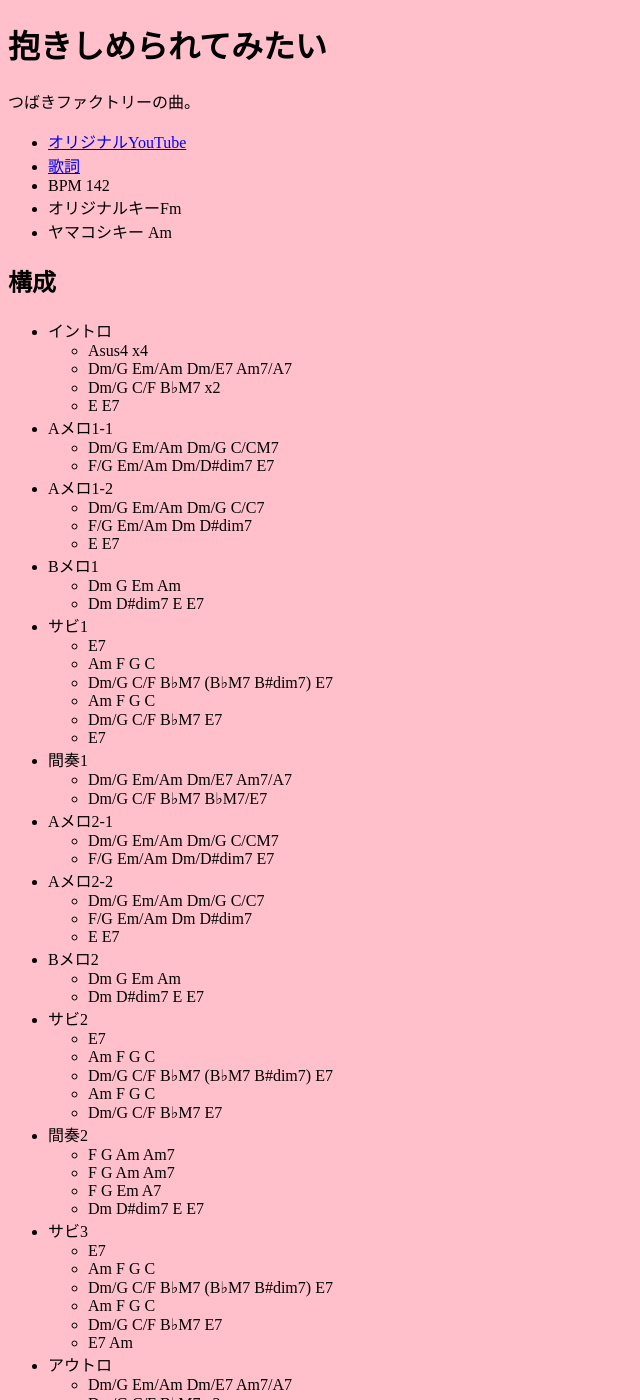
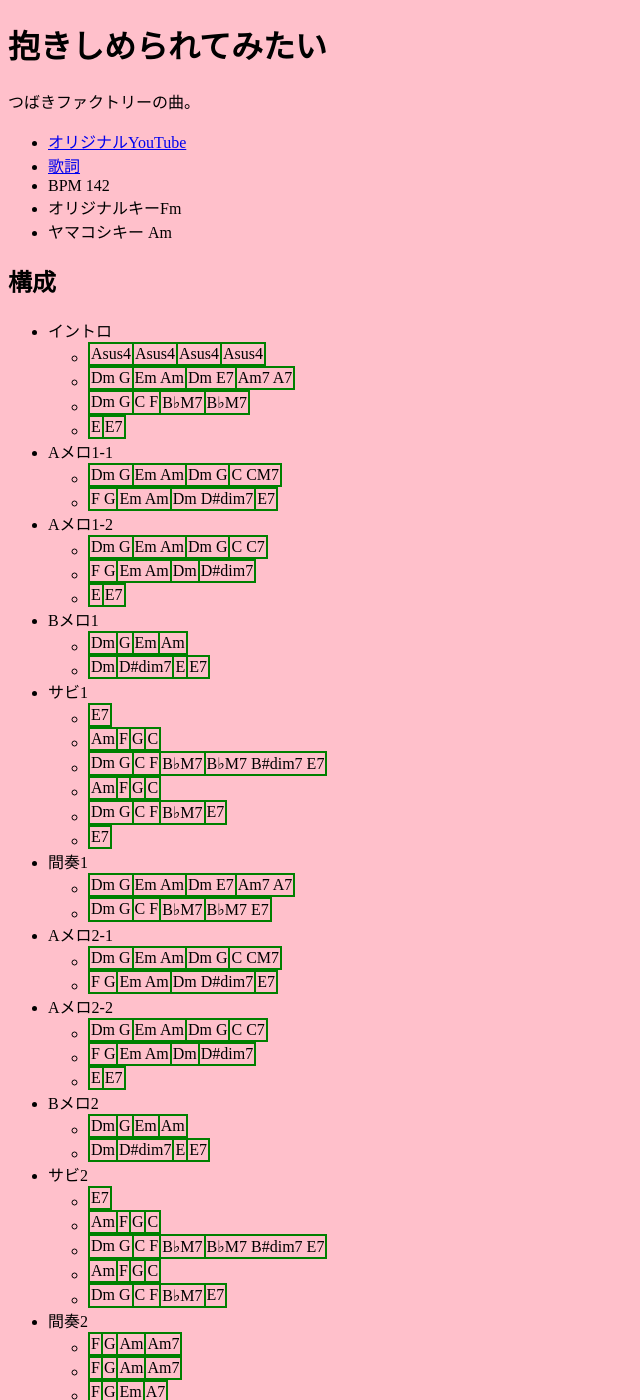
Before and after one commit to takaoyamakoshi/momochi, a Jekyll site: the page built from showtime/number/dakishimerarete_mitai.md, in a window 1280 px wide and 1400 px high. Shown: the whole window, without its empty margins (0-640 px from the left). Built offline with Jekyll 4.4.1, drawn with Linux system fonts in a browser that asks for light colours; our own code applies the rules of GitHub Pages for plain Markdown files; some of the changed text lies outside the part shown.

Commit message:
Update dakishimerarete_mitai.md

```diff
--- a/showtime/number/dakishimerarete_mitai.md
+++ b/showtime/number/dakishimerarete_mitai.md
@@ -11,63 +11,62 @@
 ## 構成
 
 - イントロ
-  - Asus4 x4
-  - Dm/G Em/Am Dm/E7 Am7/A7
-  - Dm/G C/F B♭M7 x2
-  - E E7
+  - | Asus4 | Asus4 | Asus4 | Asus4 |
+  - | Dm G | Em Am | Dm E7 | Am7 A7 |
+  - | Dm G | C F | B♭M7 | B♭M7 |
+  - | E | E7 |
 - Aメロ1-1
-  - Dm/G Em/Am Dm/G C/CM7
-  - F/G Em/Am Dm/D#dim7 E7
+  - | Dm G | Em Am | Dm G | C CM7 |
+  - | F G | Em Am | Dm D#dim7 | E7 |
 - Aメロ1-2
-  - Dm/G Em/Am Dm/G C/C7
-  - F/G Em/Am Dm D#dim7
-  - E E7
+  - | Dm G | Em Am | Dm G | C C7 |
+  - | F G | Em Am | Dm | D#dim7 |
+  - | E | E7 |
 - Bメロ1
-  - Dm G Em Am
-  - Dm D#dim7 E E7
+  - | Dm | G | Em | Am |
+  - | Dm | D#dim7 | E | E7 |
 - サビ1
-  - E7
-  - Am F G C
-  - Dm/G C/F B♭M7   (B♭M7 B#dim7) E7
-  - Am F G C
-  - Dm/G C/F B♭M7 E7
-  - E7
+  - | E7 |
+  - | Am | F | G | C |
+  - | Dm G | C F | B♭M7 | B♭M7 B#dim7 E7 |
+  - | Am | F | G | C |
+  - | Dm G | C F | B♭M7 | E7 |
+  - | E7 |
 - 間奏1
-  - Dm/G Em/Am Dm/E7 Am7/A7
-  - Dm/G C/F B♭M7 B♭M7/E7
+  - | Dm G | Em Am | Dm E7 | Am7 A7 |
+  - | Dm G | C F | B♭M7 | B♭M7 E7 |
 - Aメロ2-1
-  - Dm/G Em/Am Dm/G C/CM7
-  - F/G Em/Am Dm/D#dim7 E7
+  - | Dm G | Em Am | Dm G | C CM7 |
+  - | F G | Em Am | Dm D#dim7 | E7 |
 - Aメロ2-2
-  - Dm/G Em/Am Dm/G C/C7
-  - F/G Em/Am Dm D#dim7
-  - E E7
+  - | Dm G | Em Am | Dm G | C C7 |
+  - | F G | Em Am | Dm | D#dim7 |
+  - | E | E7 |
 - Bメロ2
-  - Dm G Em Am
-  - Dm D#dim7 E E7
+  - | Dm | G | Em | Am |
+  - | Dm | D#dim7 | E | E7 |
 - サビ2
-  - E7
-  - Am F G C
-  - Dm/G C/F B♭M7   (B♭M7 B#dim7) E7
-  - Am F G C
-  - Dm/G C/F B♭M7 E7
+  - | E7 |
+  - | Am | F | G | C |
+  - | Dm G | C F | B♭M7 | B♭M7 B#dim7 E7 |
+  - | Am | F | G | C |
+  - | Dm G | C F | B♭M7 | E7 |
 - 間奏2
-  - F G Am Am7
-  - F G Am Am7
-  - F G Em A7
-  - Dm D#dim7 E E7
+  - | F | G | Am | Am7 |
+  - | F | G | Am | Am7 |
+  - | F | G | Em | A7 |
+  - | Dm | D#dim7 | E | E7 |
 - サビ3
-  - E7
-  - Am F G C
-  - Dm/G C/F B♭M7   (B♭M7 B#dim7) E7
-  - Am F G C
-  - Dm/G C/F B♭M7 E7
-  - E7 Am
+  - | E7 |
+  - | Am | F | G | C |
+  - | Dm G | C F | B♭M7 | B♭M7 B#dim7 E7 |
+  - | Am | F | G | C |
+  - | Dm G | C F | B♭M7 | E7 |
+  - | E7 | Am |
 - アウトロ
-  - Dm/G Em/Am Dm/E7 Am7/A7
-  - Dm/G C/F B♭M7 x2
-  - E7 x2
-  - F x2
+  - | Dm G | Em Am | Dm E7 | Am7 A7 |
+  - | Dm G | C F | B♭M7 | B♭M7 |
+  - | E7 | E7 | F | F |
 
 ## 2020年3月21日(土) 21:50 ～ 22:45
 
```
